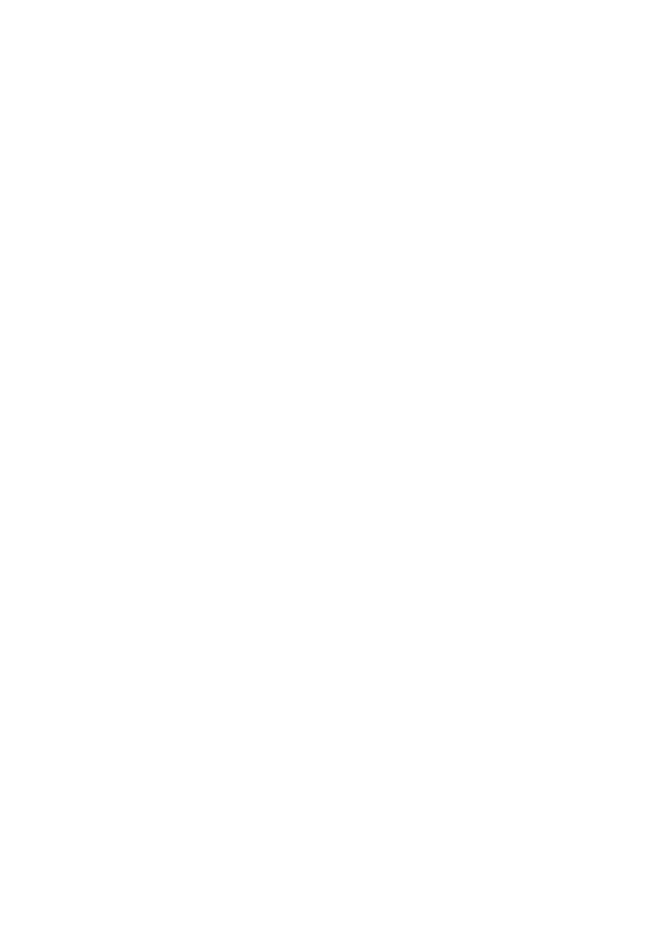
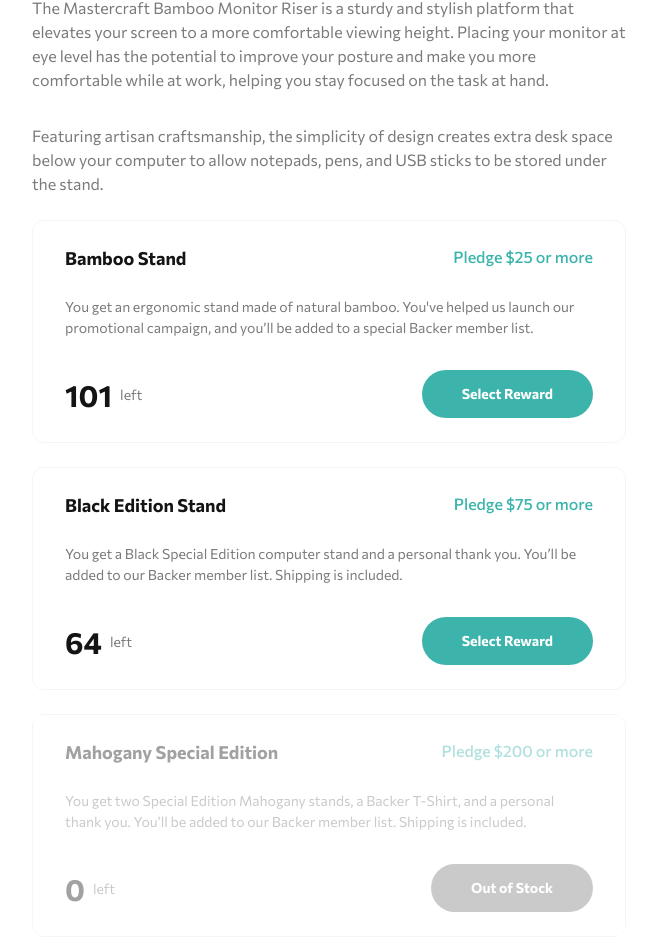
Before and after one commit to donosti1/fm-crowdfunding-product-page, a React (Vite) app: page / in a window 1280 px wide. Shown: the part 899-1850 px from the top of the page, without its empty margins (311-967 px from the left). Before the commit the page ends 800 px from the top, so only its background shows below. Built offline with nearby package versions, Linux system fonts and the light colour scheme.

Commit message:
stand features & modal beggining

```diff
--- /dev/null
+++ b/src/app/Cards.tsx
@@ -0,0 +1,213 @@
+import React from "react";
+import {Button, Progress, Stack, StackDivider, Text} from "@chakra-ui/react";
+const LastStand = (props: any) => {
+  return (
+    <Stack
+      backgroundColor="transparent"
+      borderColor="secondary.200"
+      borderRadius="xl"
+      borderWidth={1}
+      paddingX={[4, 8]}
+      paddingY={[6, 6]}
+      position="relative"
+      spacing={0}
+    >
+      <Stack direction={["row", "row"]} justifyContent="space-between">
+        <Text fontSize="lg" fontWeight="700" marginBottom={6}>
+          {props.title}
+        </Text>
+        <Text color="primary.500" fontSize="md" fontWeight="500" marginBottom={6}>
+          {props.pledge}
+        </Text>
+      </Stack>
+      <Text
+        as="h2"
+        color="secondary.500"
+        fontSize={["lg", "sm"]}
+        fontWeight="400"
+        paddingBottom={[6, 8]}
+      >
+        {props.description}
+      </Text>
+      <Stack direction={["row", "row"]} justifyContent="space-between">
+        <Stack alignItems="center" direction={["row", "row"]}>
+          <Text fontSize="3xl" fontWeight="700">
+            {props.available}
+          </Text>
+          <Text color="secondary.500" fontSize="sm" fontWeight="400">
+            left
+          </Text>
+        </Stack>
+        <Button colorScheme="secondary" fontSize="sm" variant="ghost">
+          {props.buttonLabel}
+        </Button>
+      </Stack>
+      <Stack
+        style={{
+          position: "absolute",
+          bottom: "0px",
+          left: "0px",
+          width: "100%",
+          height: "100%",
+          background:
+            "linear-gradient(to bottom,  rgba(255,255,255,.6) 1%, rgba(255,255,255,.6) 5%)",
+          filter:
+            "progid:DXImageTransform.Microsoft.gradient( startColorstr='transparent', endColorstr='transparent',GradientType=0)",
+        }}
+      />
+    </Stack>
+  );
+};
+
+const Stand = (props: any) => {
+  return (
+    <Stack
+      borderColor="secondary.200"
+      borderRadius="xl"
+      borderWidth={1}
+      paddingX={[4, 8]}
+      paddingY={[6, 6]}
+      spacing={0}
+    >
+      <Stack direction={["row", "row"]} justifyContent="space-between">
+        <Text fontSize="lg" fontWeight="700" marginBottom={6}>
+          {props.title}
+        </Text>
+        <Text color="primary.500" fontSize="md" fontWeight="500" marginBottom={6}>
+          {props.pledge}
+        </Text>
+      </Stack>
+      <Text
+        as="h2"
+        color="secondary.500"
+        fontSize={["lg", "sm"]}
+        fontWeight="400"
+        paddingBottom={[6, 8]}
+      >
+        {props.description}
+      </Text>
+      <Stack direction={["row", "row"]} justifyContent="space-between">
+        <Stack alignItems="center" direction={["row", "row"]}>
+          <Text fontSize="3xl" fontWeight="700">
+            {props.available}
+          </Text>
+          <Text color="secondary.500" fontSize="sm" fontWeight="400">
+            left
+          </Text>
+        </Stack>
+        <Button colorScheme="primary" fontSize="sm" variant="ghost">
+          {props.buttonLabel}
+        </Button>
+      </Stack>
+    </Stack>
+  );
+};
+
+const fundingStatus = [
+  {id: 0, collect: "$89,914", left: "of $100,000 backed"},
+  {id: 1, collect: "5,007", left: "total backers"},
+  {id: 2, collect: "56", left: "days left"},
+];
+const fundingCards = fundingStatus.map((fs) => (
+  <Stack key={fs.id} flex={1} paddingBottom={6} spacing={0}>
+    <Text fontSize="2xl" fontWeight="700">
+      {fs.collect}
+    </Text>
+    <Text color="secondary.500" fontSize={["lg", "md"]} fontWeight="400">
+      {fs.left}
+    </Text>
+  </Stack>
+));
+const FirstCardContent = () => {
+  return (
+    <Stack>
+      <Stack direction="row" divider={<StackDivider />} spacing={6} width="100%">
+        {fundingCards}
+      </Stack>
+      <Stack>
+        <Progress
+          backgroundColor="secondary.200"
+          borderRadius="lg"
+          colorScheme="primary"
+          size="md"
+          value={82}
+          width="100%"
+        />
+      </Stack>
+    </Stack>
+  );
+};
+
+const LastCardContent = () => {
+  return (
+    <Stack spacing={0}>
+      <Text fontSize="xl" fontWeight="700" marginBottom={6}>
+        About this project
+      </Text>
+      <Text
+        as="h2"
+        color="secondary.500"
+        fontSize={["lg", "md"]}
+        fontWeight="400"
+        paddingBottom={[6, 8]}
+      >
+        The Mastercraft Bamboo Monitor Riser is a sturdy and stylish platform that elevates your
+        screen to a more comfortable viewing height. Placing your monitor at eye level has the
+        potential to improve your posture and make you more comfortable while at work, helping you
+        stay focused on the task at hand.
+      </Text>
+      <Text
+        as="h2"
+        color="secondary.500"
+        fontSize={["lg", "md"]}
+        fontWeight="400"
+        paddingBottom={6}
+      >
+        Featuring artisan craftsmanship, the simplicity of design creates extra desk space below
+        your computer to allow notepads, pens, and USB sticks to be stored under the stand.
+      </Text>
+      <Stack spacing={[4, 6]}>
+        <Stand
+          available="101"
+          buttonLabel="Select Reward"
+          description="You get an ergonomic stand made of natural bamboo. You've helped us launch our promotional campaign, and you’ll be added to a special Backer member list."
+          pledge="Pledge $25 or more"
+          title="Bamboo Stand"
+        />
+        <Stand
+          available="64"
+          buttonLabel="Select Reward"
+          description="You get a Black Special Edition computer stand and a personal thank you. You’ll be added to our Backer member list. Shipping is included."
+          pledge="Pledge $75 or more"
+          title="Black Edition Stand"
+        />
+        <LastStand
+          available="0"
+          buttonLabel="Out of Stock"
+          description="You get two Special Edition Mahogany stands, a Backer T-Shirt, and a personal thank you. You’ll be added to our Backer member list. Shipping is included."
+          pledge="Pledge $200 or more"
+          title="Mahogany Special Edition"
+        />
+      </Stack>
+    </Stack>
+  );
+};
+
+const Card = ({componentToPassDown}: {componentToPassDown: any}) => {
+  /* const link = `assets/icon-${props.title}.svg`; */
+
+  return (
+    <Stack
+      backgroundColor="white"
+      borderColor="secondary.200"
+      borderRadius="xl"
+      borderWidth={1}
+      paddingX={[4, 8]}
+      paddingY={[6, 12]}
+    >
+      {componentToPassDown}
+    </Stack>
+  );
+};
+
+export {Card, LastCardContent, FirstCardContent};
--- a/src/app/index.tsx
+++ b/src/app/index.tsx
@@ -1,35 +1,62 @@
 import React from "react";
-import {Button, Icon, Image, Progress, Stack, StackDivider, Text} from "@chakra-ui/react";
+import {
+  Button,
+  Icon,
+  Image,
+  Modal,
+  ModalOverlay,
+  ModalContent,
+  ModalHeader,
+  ModalBody,
+  ModalCloseButton,
+  Radio,
+  RadioGroup,
+  Stack,
+  Text,
+  useDisclosure,
+} from "@chakra-ui/react";
 import {ImBookmark} from "react-icons/im";
+
+import {Card, LastCardContent, FirstCardContent} from "./Cards";
 const App: React.FC = () => {
+  const {isOpen, onOpen, onClose} = useDisclosure();
   const CTAButton = (props: any) => {
     return (
-      <Button colorScheme="primary" variant="ghost">
+      <Button colorScheme="primary" variant="ghost" onClick={onOpen}>
         Back this project
       </Button>
     );
   };
   const BookmarkButton = (props: any) => {
+    const [isBookmarked, setIsBookmarked] = React.useState<boolean>(false);
+
     return (
       <Button
+        _hover={{backgroundColor: "secondary.200"}}
         alignItems="center"
         backgroundColor="secondary.200"
         borderRadius="3xl"
-        color="secondary.500"
+        color={isBookmarked ? "primary.600" : "secondary.500"}
         height={12}
         paddingLeft={0}
         paddingRight={10}
+        onClick={() => setIsBookmarked(!isBookmarked)}
       >
         <Stack
           alignItems="center"
-          backgroundColor="secondary.900"
+          backgroundColor={isBookmarked ? "primary.600" : "secondary.900"}
           borderRadius="50%"
           height={12}
           justifyContent="center"
           marginRight={4}
           width={12}
         >
-          <Icon as={ImBookmark} color="secondary.400" height={4} width={4} />
+          <Icon
+            as={ImBookmark}
+            color={isBookmarked ? "white" : "secondary.400"}
+            height={4}
+            width={4}
+          />
         </Stack>
         <Text>Bookmark</Text>
       </Button>
@@ -75,93 +102,9 @@ const App: React.FC = () => {
       </Stack>
     );
   };
-  const LastStand = (props: any) => {
-    /* const link = `assets/icon-${props.title}.svg`; */
 
   return (
-      <Stack
-        alignItems="center"
-        backgroundColor="transparent"
-        borderRadius="md"
-        justifyContent="center"
-        paddingBottom={[6, 6]}
-        paddingTop={[10, 10]}
-        paddingX={[4, 4]}
-        position="relative"
-        top={-16}
-      >
-        <Text as="h1" fontSize="2xl" fontWeight="700">
-          Mastercraft Bamboo Monitor Riser
-        </Text>
-        <Stack
-          style={{
-            position: "absolute",
-            bottom: "0px",
-            left: "0px",
-            width: "100%",
-            height: "100%",
-            background: "linear-gradient(to bottom,  rgba(0,0,0,1) 0%,rgba(137,255,241,0) 100%)",
-            filter:
-              "progid:DXImageTransform.Microsoft.gradient( startColorstr='#0089fff1', endColorstr='#000000',GradientType=0)",
-          }}
-        />
-      </Stack>
-    );
-  };
-
-  const Card = ({componentToPassDown}: {componentToPassDown: any}) => {
-    /* const link = `assets/icon-${props.title}.svg`; */
-
-    return (
-      <Stack
-        backgroundColor="white"
-        borderColor="secondary.200"
-        borderRadius="xl"
-        borderWidth={1}
-        paddingX={[4, 8]}
-        paddingY={[6, 12]}
-      >
-        {componentToPassDown}
-      </Stack>
-    );
-  };
-
-  const fundingStatus = [
-    {id: 0, collect: "$89,914", left: "of $100,000 backed"},
-    {id: 1, collect: "5,007", left: "total backers"},
-    {id: 2, collect: "56", left: "days left"},
-  ];
-  const fundingCards = fundingStatus.map((fs) => (
-    <Stack key={fs.id} flex={1} paddingBottom={6} spacing={0}>
-      <Text fontSize="2xl" fontWeight="700">
-        {fs.collect}
-      </Text>
-      <Text color="secondary.500" fontSize={["lg", "md"]} fontWeight="400">
-        {fs.left}
-      </Text>
-    </Stack>
-  ));
-  const FirstCardContent = () => {
-    return (
-      <Stack>
-        <Stack direction="row" divider={<StackDivider />} spacing={6} width="100%">
-          {fundingCards}
-        </Stack>
-        <Stack>
-          <Progress
-            backgroundColor="secondary.200"
-            borderRadius="lg"
-            colorScheme="primary"
-            size="md"
-            value={82}
-            width="100%"
-          />
-        </Stack>
-      </Stack>
-    );
-  };
-
-  return (
+    <>
       <Stack backgroundColor="secondary.100" minHeight="100vh">
         <Stack
           backgroundColor="primary.800"
@@ -178,6 +121,7 @@ const App: React.FC = () => {
         >
           <Stack
             alignSelf="center"
+            paddingBottom="15vh"
             paddingTop="40vh"
             paddingX={[8, 0]}
             spacing={4}
@@ -185,9 +129,51 @@ const App: React.FC = () => {
           >
             <TitleCard />
             <Card componentToPassDown={<FirstCardContent />} />
+            <Card componentToPassDown={<LastCardContent />} />
           </Stack>
         </Stack>
       </Stack>
+      <Modal isOpen={isOpen} size="3xl" onClose={onClose}>
+        <ModalOverlay />
+        <ModalContent>
+          <ModalHeader />
+          <ModalCloseButton />
+          <ModalBody>
+            <Text as="h2" fontSize="2xl" fontWeight="700" paddingBottom={2}>
+              Mastercraft Bamboo Monitor Riser
+            </Text>
+            <Text
+              as="h3"
+              color="secondary.500"
+              fontSize={["lg", "md"]}
+              fontWeight="400"
+              paddingBottom={6}
+            >
+              A beautiful & handcrafted monitor stand to reduce neck and eye strain.
+            </Text>
+            <Stack>
+              <RadioGroup name="selectedStand">
+                <Stack
+                  alignItems="flex-start"
+                  borderColor="secondary.200"
+                  borderRadius="xl"
+                  borderWidth={1}
+                  padding={6}
+                >
+                  <Radio value="2" variant="ghost">
+                    <Text fontWeight="700">Pledge with no reward</Text>
+                    <Text color="secondary.400">
+                      Choose to support us without a reward if you simply believe in our project. As
+                      a backer, you will be signed up to receive product updates via email.
+                    </Text>
+                  </Radio>
+                </Stack>
+              </RadioGroup>
+            </Stack>
+          </ModalBody>
+        </ModalContent>
+      </Modal>
+    </>
   );
 };
 
--- a/src/theme.ts
+++ b/src/theme.ts
@@ -67,7 +67,7 @@ export default extendTheme({
           height: 12,
           paddingX: 10,
           ":hover, :focus": {
-            backgroundColor: `${colorScheme}.800`,
+            backgroundColor: `${colorScheme}.600`,
             color: "white",
           },
         }),
```
Also changed, not shown: 1 other file (tests, documents, lock files or other folders). Lines whose indentation alone changed are shown as unchanged.
